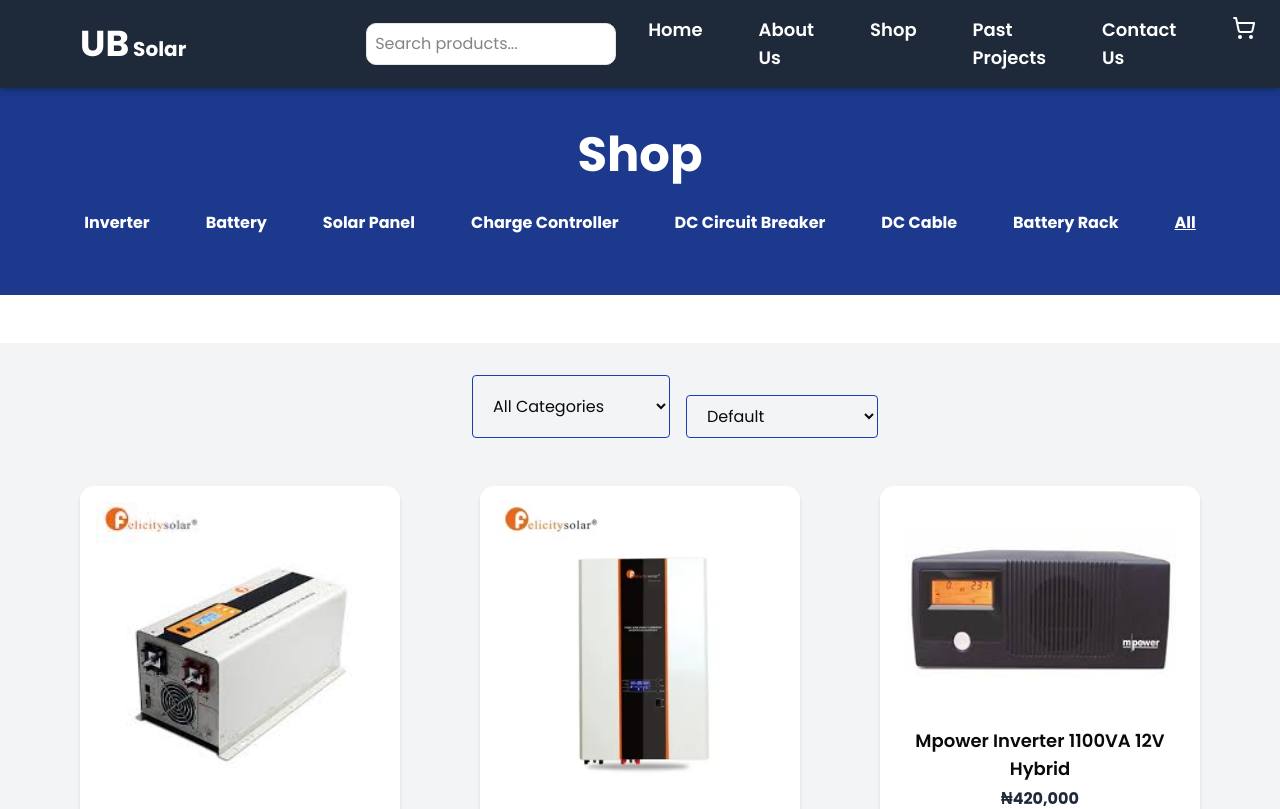
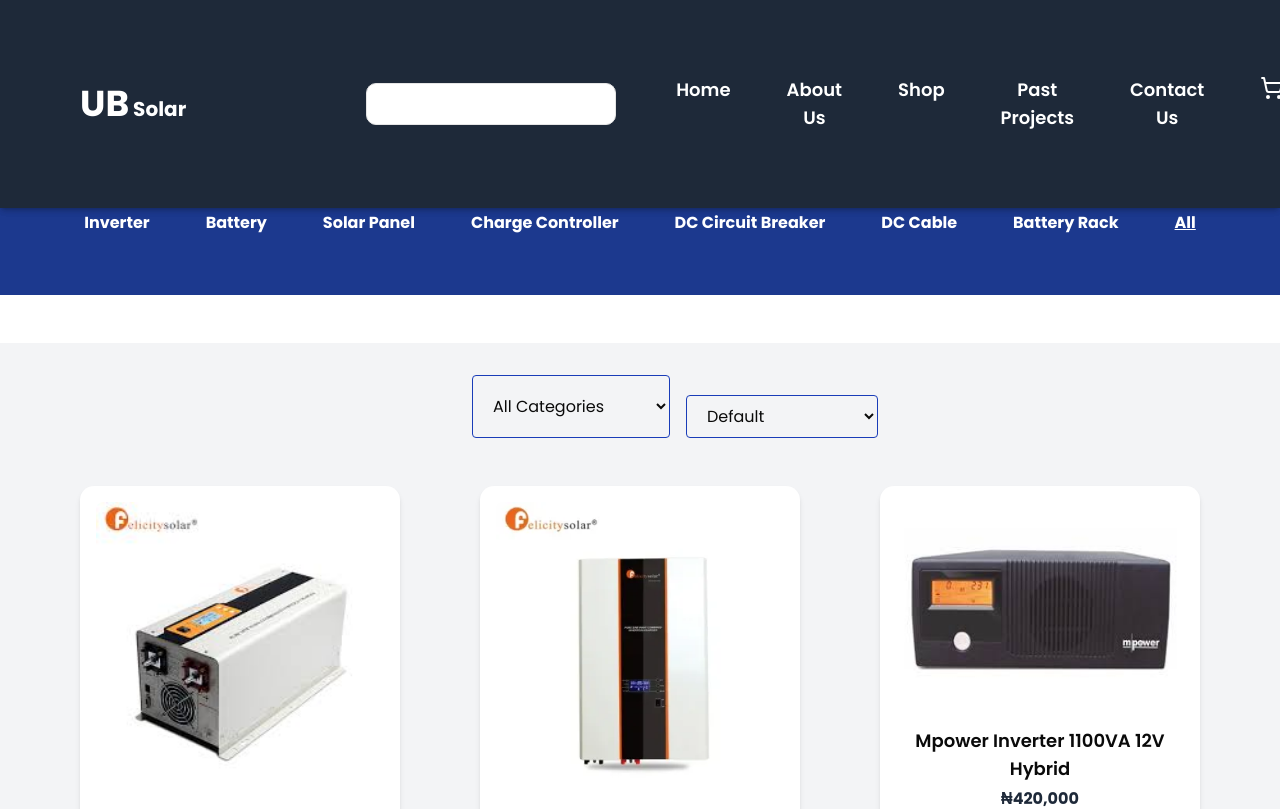
Before and after one commit to UBONG-UDO/capstone-project, a Next.js app: page /shop in a window 1280 px wide. Shown: the top 809 px of the page. Built offline with nearby package versions, Linux system fonts and the light colour scheme.

Commit message:
Fix: Arranged more items on my UI

```diff
--- a/src/components/layout/header.jsx
+++ b/src/components/layout/header.jsx
@@ -29,7 +29,7 @@
 
 <div className="text-white lg:hidden relative">
   <Link href="/cart" onClick={closeMobileMenu}>
-    <div className="relative flex items-center">
+    <div className="relative flex items-center text-white">
       <ShoppingCart />
       {getTotalItems() > 0 && (
         <span
@@ -56,9 +56,10 @@
         )}
 
         <div
-          className={`flex-col items-center gap-8 left-0 lg:flex lg:flex-row lg:justify-between lg:items-center w-full transition-all duration-300 ${
+          className={`flex-col items-center gap-15 py-15  left-0 w-full transition-all duration-300 text-center
+            text-white lg:flex lg:flex-row lg:justify-between lg:items-center  ${
             isMobileNavbarOpen
-              ? "flex h-[420px] bg-gray-400 z-20 absolute top-18"
+              ? "flex h-dvh bg-blue-800 z-20 absolute top-18"
               : "hidden lg:flex"
           }`}
         >
@@ -93,9 +94,9 @@
               <li>
                 <Link href="/contactUs" onClick={closeMobileMenu}>Contact Us</Link>
               </li>
-              <li className="relative">
+              <li className="relative ">
                 <Link href="/cart" onClick={closeMobileMenu}>
-                  <ShoppingCart />
+                  <div className="flex justify-center" ><ShoppingCart /></div>
                   {getTotalItems() > 0 && (
                     <span className="absolute -top-2 -right-2 bg-red-600 text-white text-xs w-5 h-5 rounded-full flex items-center justify-center">
                       {getTotalItems()}
```
